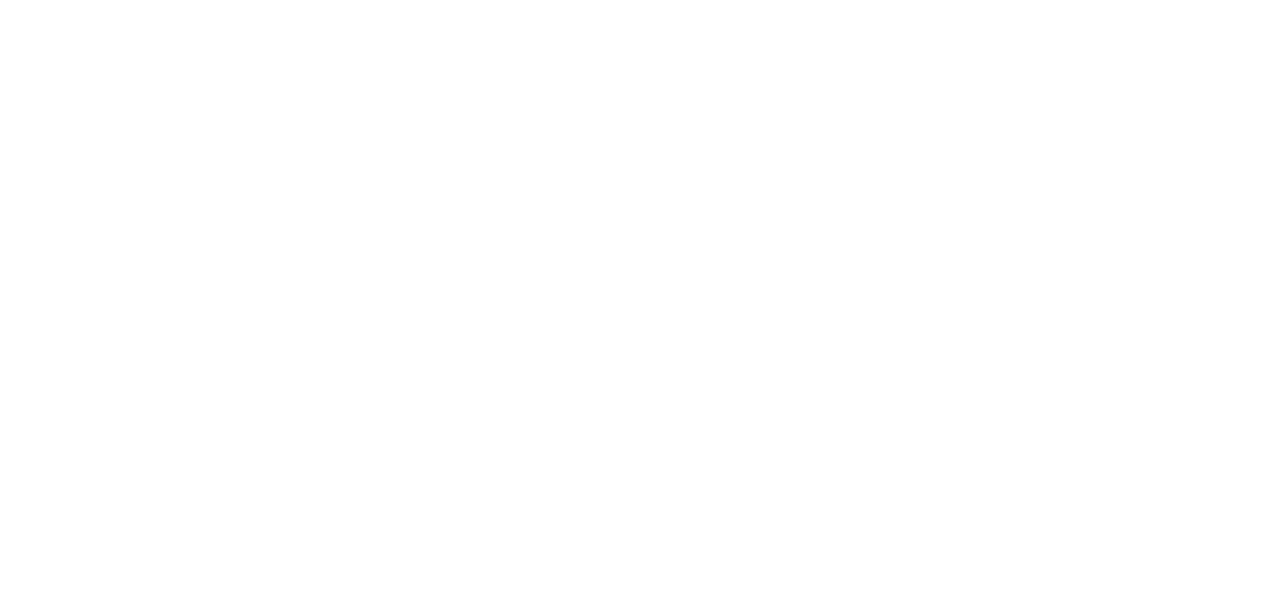
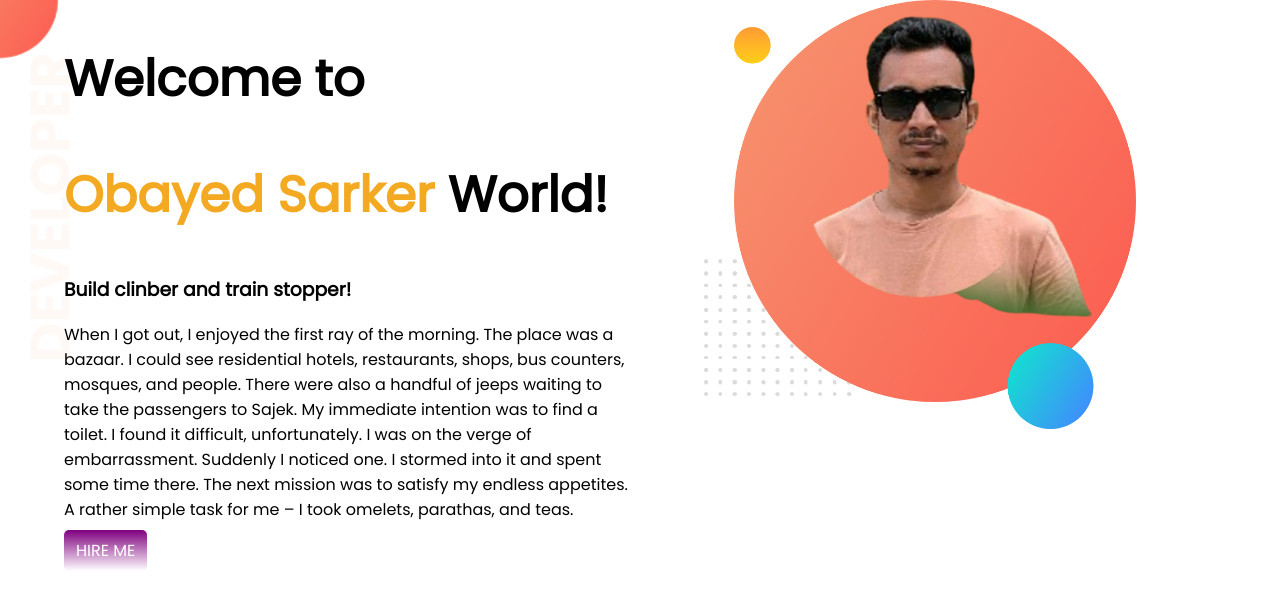
Before and after one commit to obayed324/Milestone_1_mod_4, a plain HTML site: page index.html in a window 1280 px wide. Drawn offline with Linux system fonts and the light colour scheme.

Commit message:
First part done

```diff
--- a/index.html
+++ b/index.html
@@ -6,11 +6,37 @@
     <meta http-equiv="X-UA-Compatible" content="IE=edge">
     <meta name="viewport" content="width=device-width, initial-scale=1.0">
     <title>Obayed Portfolio</title>
+    <link href="<link rel=" preconnect" href="https://fonts.googleapis.com">
+    <link rel="preconnect" href="https://fonts.gstatic.com" crossorigin>
+    <link href="https://fonts.googleapis.com/css2?family=Kanit:ital,wght@1,200&family=Poppins&display=swap"
+        rel="stylesheet">
     <link rel="stylesheet" href="style.css">
 </head>
 
 <body>
+    <div class="banner">
 
+    </div>
+    <section class="top-banner">
+        <div class="half-width">
+            <h1>Welcome to</h1>
+            <h1> <span class="orange-color">Obayed Sarker</span> World!</h1>
+            <h3>Build clinber and train stopper!</h3>
+            <p>When I got out, I enjoyed the first ray of the morning. The place was a bazaar. I could see residential
+                hotels, restaurants, shops, bus counters, mosques, and people. There were also a handful of jeeps
+                waiting to
+                take the passengers to Sajek. My immediate intention was to find a toilet. I found it difficult,
+                unfortunately. I was on the verge of embarrassment. Suddenly I noticed one. I stormed into it and spent
+                some
+                time there. The next mission was to satisfy my endless appetites. A rather simple task for me – I took
+                omelets, parathas, and teas. </p>
+            <a class="link_button" target="_blank" href="https://www.linkedin.com/in/obayed-sakar-873360253/"> HIRE
+                ME</a>
+        </div>
+        <div class="half-width">
+            <img src="images/my-bg (2).png" alt="">
+        </div>
+    </section>
 </body>
 
 </html>
--- a/style.css
+++ b/style.css
@@ -0,0 +1,41 @@
+body {
+
+    font-family: 'Kanit', sans-serif;
+    font-family: 'Poppins', sans-serif;
+    margin: 0;
+}
+
+h1 {
+    font-size: 50px;
+}
+
+.orange-color {
+    color: rgb(243, 169, 33);
+}
+
+section {
+    display: flex;
+}
+
+.half-width {
+    width: 50%;
+    padding-left: 5%;
+}
+
+.half-width img {
+    width: 75%;
+}
+
+.link_button {
+    text-decoration: none;
+    background-image: linear-gradient(purple, white);
+    padding: 9px 12px;
+    color: white;
+    font-weight: 9000;
+    border-radius: 5px;
+}
+
+.top-banner {
+    background-image: url(images/top-banner.png);
+    background-repeat: no-repeat;
+}
```
